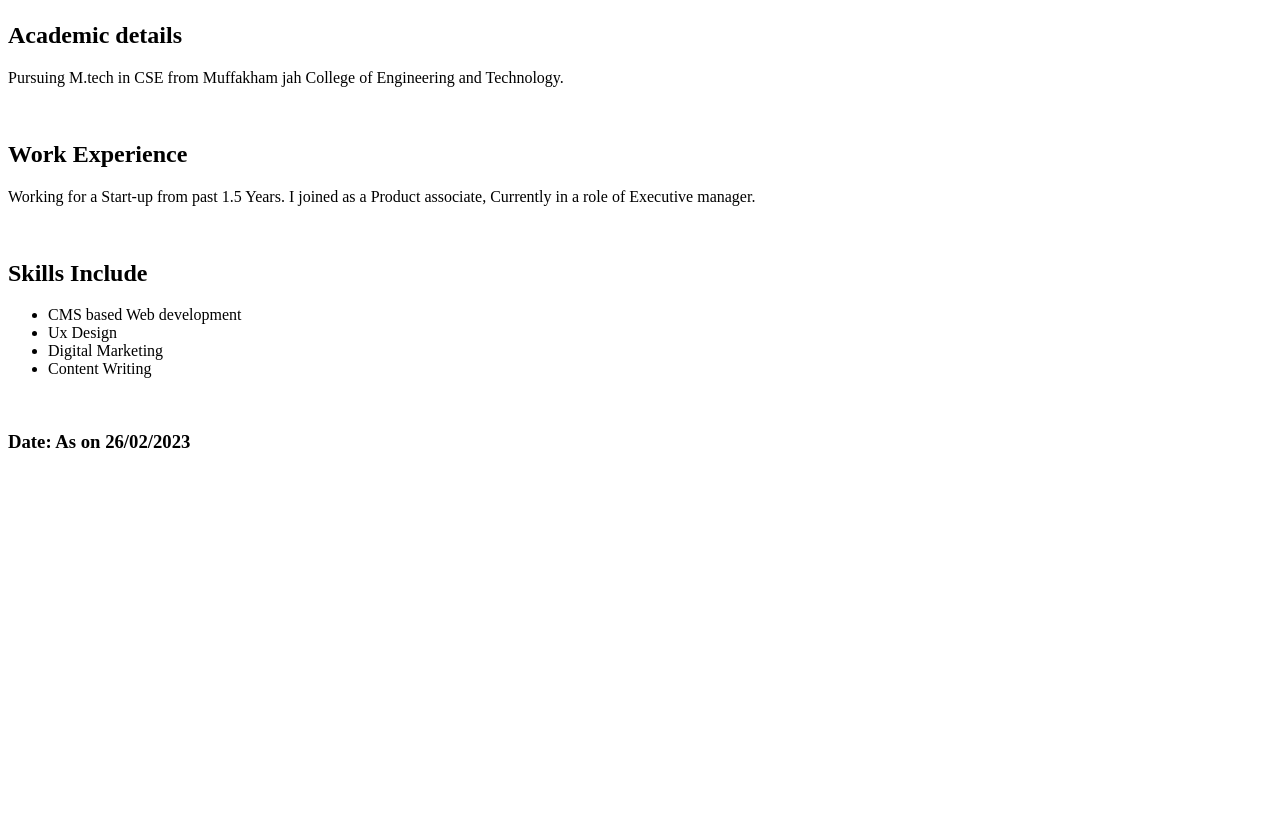
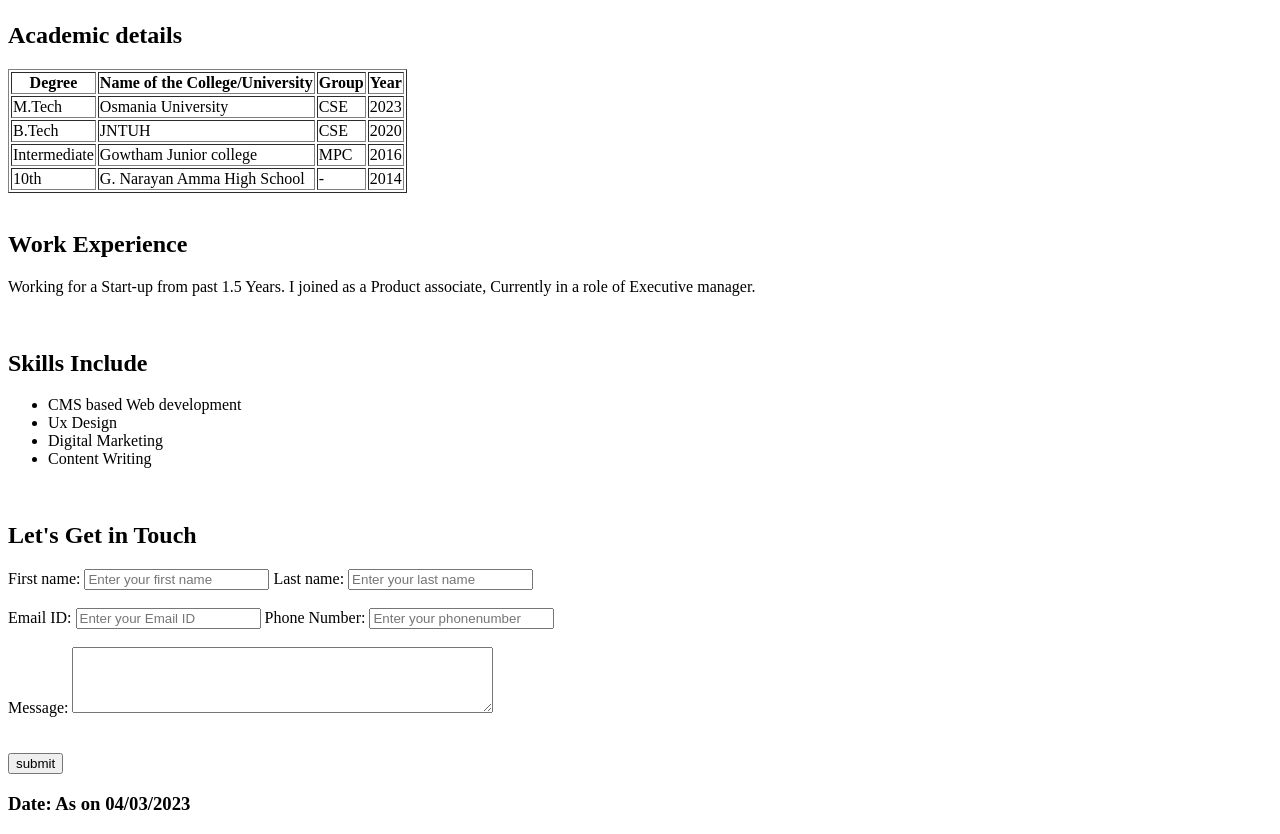
Before and after one commit to Ghousia-Fatima/myportfolio, a plain HTML site: page Index.html in a window 1280 px wide. Shown: the part 383-1217 px from the top of the page. Before the commit the page ends 855 px from the top, so only its background shows below. Drawn offline with Linux system fonts and the light colour scheme.

Commit message:
added table and form

```diff
--- a/Index.html
+++ b/Index.html
@@ -16,7 +16,41 @@
    <br/>
 </div>
    <h2>Academic details</h2>
-   <p>Pursuing M.tech in CSE from Muffakham jah College of Engineering and Technology.</p>
+   <table border="1">
+
+    <thead>
+        <th>Degree</th>
+        <th>Name of the College/University</th>
+        <th>Group</th>
+        <th>Year</th>
+    </thead>
+      <tr>
+        <td>M.Tech</td>
+        <td>Osmania University</td>
+        <td>CSE</td>
+        <td>2023</td>
+      </tr>
+      <tr>
+        <td>B.Tech</td>
+        <td>JNTUH</td>
+        <td>CSE</td>
+        <td>2020</td>
+      </tr>
+      <tr>
+        <td>Intermediate</td>
+        <td>Gowtham Junior college</td>
+        <td>MPC</td>
+        <td>2016</td>
+      </tr>
+      <tr>
+        <td>10th</td>
+        <td>G. Narayan Amma High School</td>
+        <td>-</td>
+        <td>2014</td>
+      </tr>
+
+</table>
+
    <br/>
    <h2>Work Experience</h2>
    <P>Working for a Start-up from past 1.5 Years. I joined as a Product associate, Currently in a role of Executive manager. </P>
@@ -38,7 +72,30 @@
    </ul>
    <br/>
 
-   <h3> Date: As on 26/02/2023</h3>
+   <h2>Let's Get in Touch</h2>
+
+   <form>
+    <label for="firstname">First name:</label>
+    <input type="text" name="firstname" placeholder="Enter your first name">
+    <label for="lastname">Last name:</label>
+    <input type="text" name="lastname" placeholder="Enter your last name"><br><br>
+    <label for="email">Email ID:</label>
+    <input type="email" name="email" placeholder="Enter your Email ID" required>
+    <label for="phonenumber">Phone Number:</label>
+    <input type="number" name="phonenumber" placeholder="Enter your phonenumber"> <br><br>
+    <label for="messagebox">Message:</label>
+    <textarea name="messagebox" placeholder="Leave a message for me" rows="4" cols="50">
+    </textarea><br><br>
+    <br>
+    <input type="submit" value="submit">
+
+
+
+
+
+   </form>
+
+   <h3> Date: As on 04/03/2023</h3>
 
 
 
```
